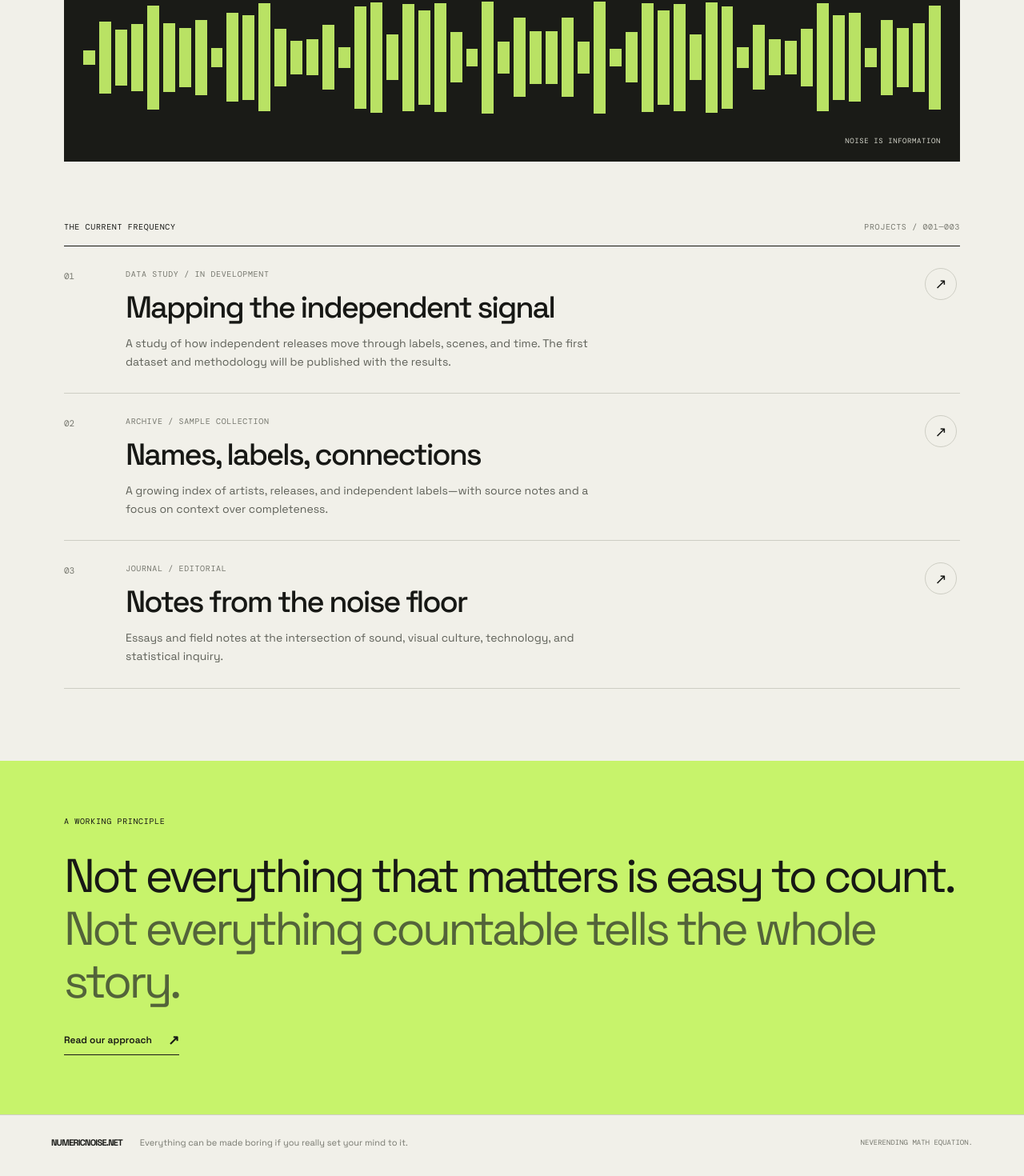
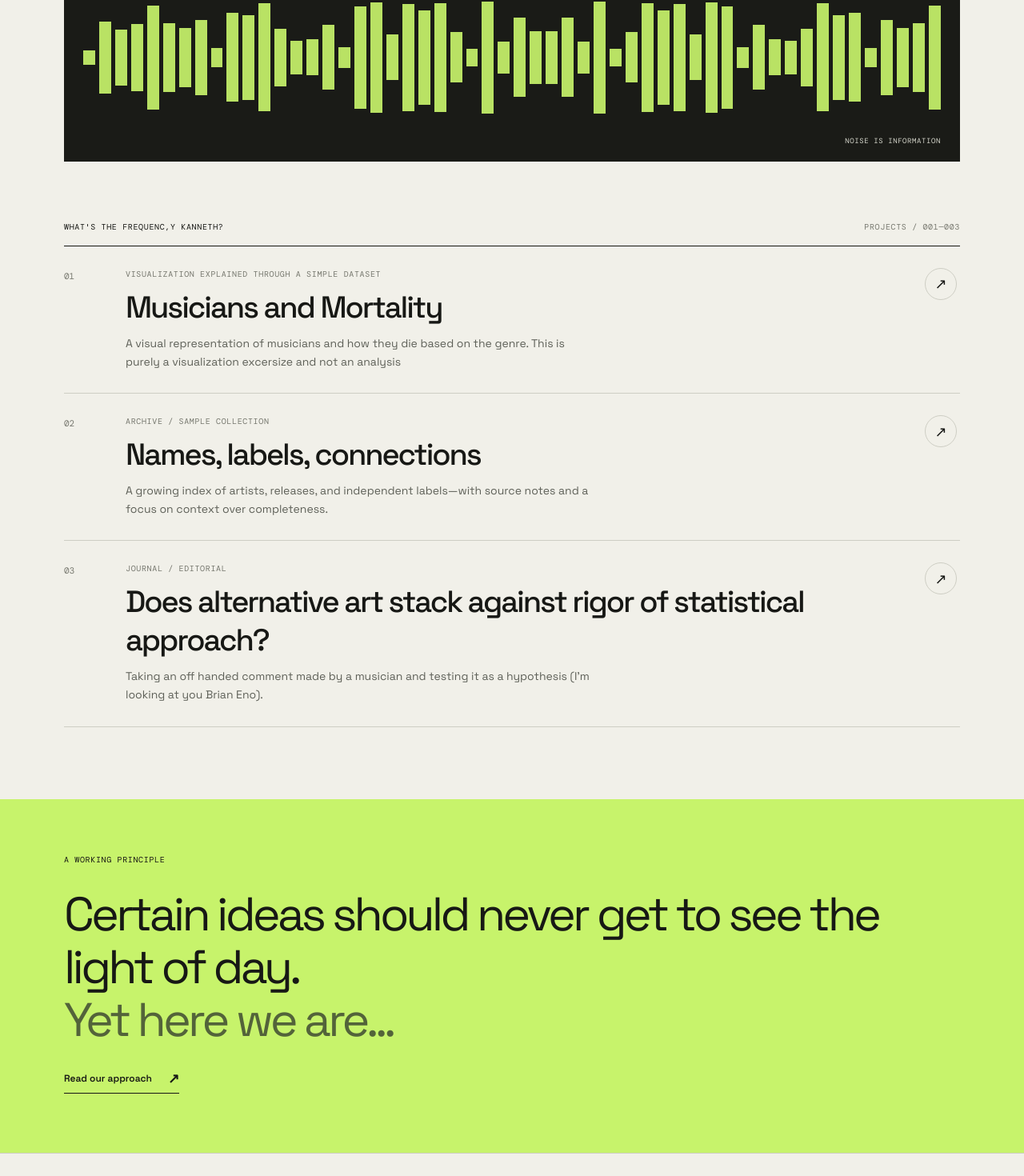
Before and after one commit to atanasovicaleksandar/numericnoise, a Next.js app: page / in a window 1280 px wide. Shown: the part 780-2250 px from the top of the page at 80% size. Built offline with nearby package versions, Linux system fonts and the light colour scheme.

Commit message:
Update page.tsx

```diff
--- a/src/app/page.tsx
+++ b/src/app/page.tsx
@@ -3,10 +3,10 @@ import Link from "next/link";
 const projects = [
   {
     number: "01",
-    type: "DATA STUDY / IN DEVELOPMENT",
-    title: "Mapping the independent signal",
+    type: "VISUALIZATION EXPLAINED THROUGH A SIMPLE DATASET",
+    title: "Musicians and Mortality",
     description:
-      "A study of how independent releases move through labels, scenes, and time. The first dataset and methodology will be published with the results.",
+      "A visual representation of musicians and how they die based on the genre. This is purely a visualization excersize and not an analysis",
     href: "/lab",
   },
   {
@@ -20,9 +20,9 @@ const projects = [
   {
     number: "03",
     type: "JOURNAL / EDITORIAL",
-    title: "Notes from the noise floor",
+    title: "Does alternative art stack against rigor of statistical approach?",
     description:
-      "Essays and field notes at the intersection of sound, visual culture, technology, and statistical inquiry.",
+      "Taking an off handed comment made by a musician and testing it as a hypothesis (I'm looking at you Brian Eno).",
     href: "/journal",
   },
 ];
@@ -32,7 +32,7 @@ export default function HomePage() {
     <>
       <section className="hero section-wrap">
         <div className="eyebrow"><span className="signal-dot" /> Where creativity goes to die.</div>
-        <h1>One source of trugh<br />noise. <span>For stuff you never cared about.</span></h1>
+        <h1>One source of truth<br />. <span>For stuff you never cared about.</span></h1>
         <div className="hero-bottom">
           <p className="hero-intro">
             NumericNoise explores alternative music, art, and underground
@@ -53,7 +53,7 @@ export default function HomePage() {
 
       <section className="section-wrap projects-section">
         <div className="section-heading">
-          <span className="eyebrow">THE CURRENT FREQUENCY</span>
+          <span className="eyebrow">What's the frequenc,y Kanneth?</span>
           <span className="muted-index">PROJECTS / 001—003</span>
         </div>
         <div className="project-list">
@@ -74,7 +74,7 @@ export default function HomePage() {
       <section className="manifesto">
         <div className="section-wrap manifesto-inner">
           <span className="eyebrow">A WORKING PRINCIPLE</span>
-          <p>Not everything that matters is easy to count.<br /><span>Not everything countable tells the whole story.</span></p>
+          <p>Certain ideas should never get to see the light of day.<br /><span>Yet here we are...</span></p>
           <Link className="text-link" href="/about">Read our approach <span aria-hidden="true">↗</span></Link>
         </div>
       </section>
```
